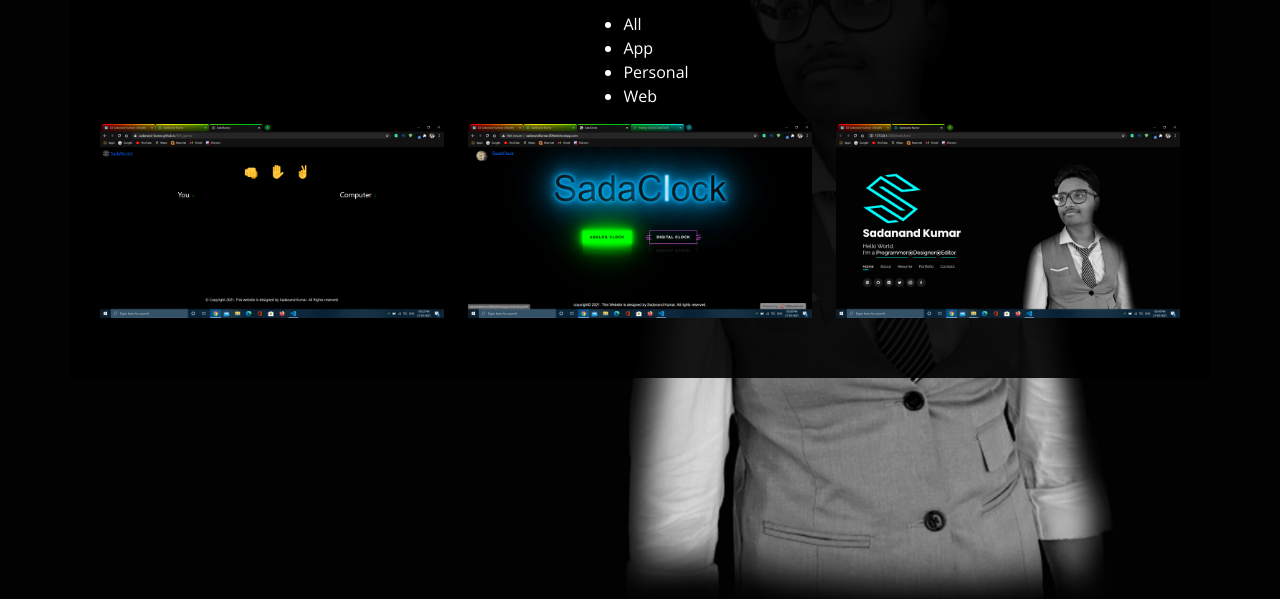
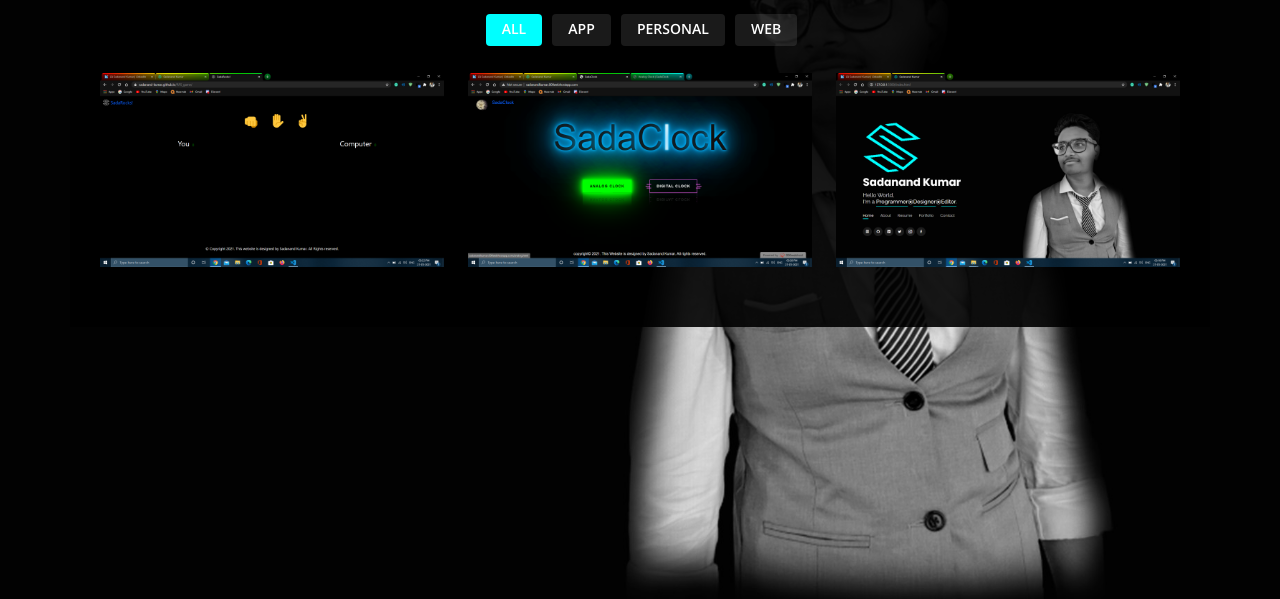
Before and after one commit to sadanand-kumar/sadanand-kumar.github.io, a plain HTML site: page index.html in a window 1280 px wide. Both pictures are taken after a click on the link "Portfolio". Shown: the part 201-800 px from the top of the page. Drawn offline with nearby package versions, Linux system fonts and the light colour scheme.

Commit message:
Update style.css

```diff
--- a/style.css
+++ b/style.css
@@ -469,6 +469,38 @@ body {
   margin-bottom: 30px;
 }
 
+.portfolio #portfolio-flters {
+  padding: 0;
+  margin: 0 auto 15px auto;
+  list-style: none;
+  text-align: center;
+  border-radius: 50px;
+  padding: 2px 15px;
+}
+
+.portfolio #portfolio-flters li {
+  cursor: pointer;
+  display: inline-block;
+  padding: 8px 16px 10px 16px;
+  font-size: 14px;
+  font-weight: 600;
+  line-height: 1;
+  text-transform: uppercase;
+  color: #fff;
+  background: rgba(255, 255, 255, 0.1);
+  margin: 0 3px 10px 3px;
+  transition: all 0.3s ease-in-out;
+  border-radius: 4px;
+}
+
+.portfolio #portfolio-flters li:hover, .portfolio #portfolio-flters li.filter-active {
+  background: cyan;
+}
+
+.portfolio #portfolio-flters li:last-child {
+  margin-right: 0;
+}
+
 .portfolio .portfolio-wrap {
   transition: 0.3s;
   position: relative;
@@ -562,7 +594,7 @@ body {
 }
 
 .portfolio .portfolio-wrap .portfolio-links a:hover {
-  color: #63eda3;
+  color: cyan;
 }
 
 .portfolio .portfolio-wrap:hover::before {
```
